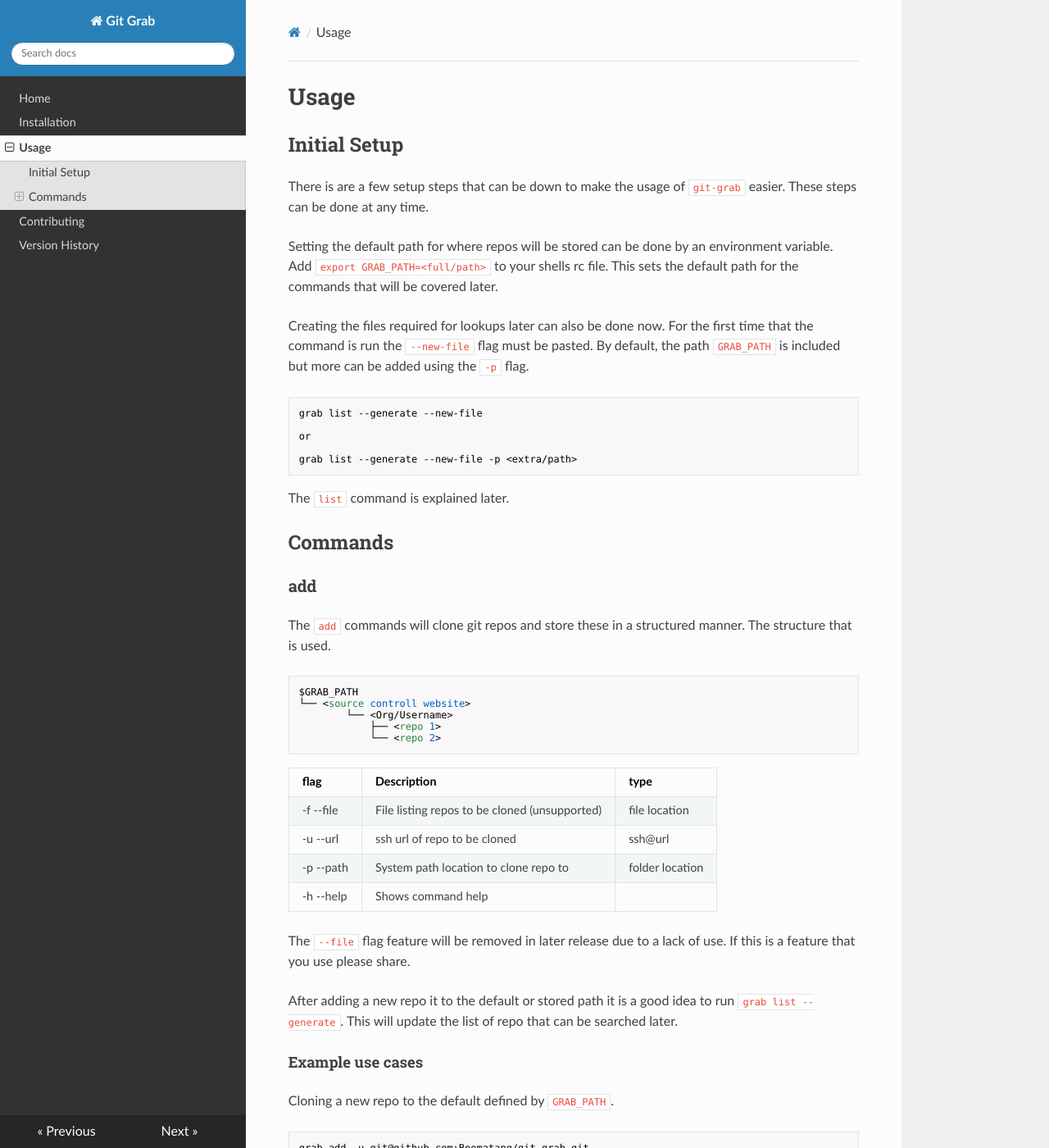
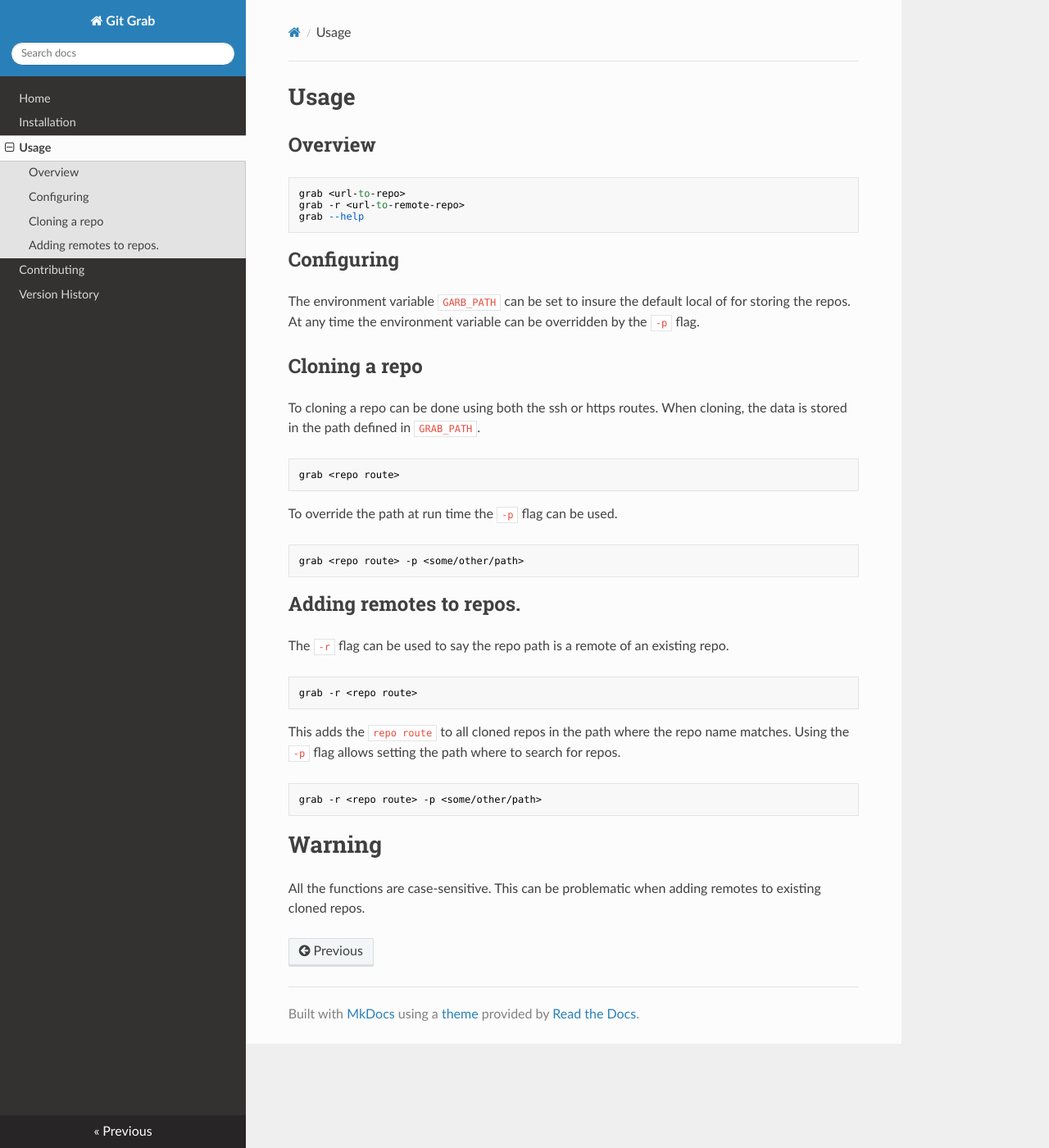
Before and after one commit to Boomatang/git-grab, an MkDocs documentation site: the page built from docs/usage.md, in a window 1280 px wide and 1400 px high. Shown: the whole window at 82% size. Built offline with MkDocs 1.6.1, drawn with Linux system fonts in a browser that asks for light colours; nearby versions of some CDN libraries; some of the changed text lies outside the part shown.

Commit message:
Stripping down docs to match new design

````diff
--- a/docs/usage.md
+++ b/docs/usage.md
@@ -1,126 +1,38 @@
 # Usage
 
-## Initial Setup
-There is are a few setup steps that can be down to make the usage of `git-grab` easier.
-These steps can be done at any time.
-
-Setting the default path for where repos will be stored can be done by an environment variable.
-Add `export GRAB_PATH=<full/path>` to your shells rc file.
-This sets the default path for the commands that will be covered later.
-
-Creating the files required for lookups later can also be done now.
-For the first time that the command is run the `--new-file` flag must be pasted.
-By default, the path `GRAB_PATH` is included but more can be added using the `-p` flag.
-```shell
-grab list --generate --new-file
-
-or
-
-grab list --generate --new-file -p <extra/path>
+## Overview
 ```
-The `list` command is explained later.
-
-## Commands
-### add
-The `add` commands will clone git repos and store these in a structured manner.
-The structure that is used.
-```
-$GRAB_PATH
-└── <source controll website>
-        └── <Org/Username>
-            ├── <repo 1>
-            └── <repo 2>
+grab <url-to-repo>
+grab -r <url-to-remote-repo>
+grab --help
 ```
 
-| flag      | Description                                   | type            |
-|-----------|-----------------------------------------------|-----------------|
-| -f --file | File listing repos to be cloned (unsupported) | file location   |
-| -u --url  | ssh url of repo to be cloned                  | ssh@url         |
-| -p --path | System path location to clone repo to         | folder location |
-| -h --help | Shows command help                            |                 |
+## Configuring
+The environment variable `GARB_PATH` can be set to insure the default local of for storing the repos.
+At any time the environment variable can be overridden by the `-p` flag.
 
-The `--file` flag feature will be removed in later release due to a lack of use.
-If this is a feature that you use please share.
-
-After adding a new repo it to the default or stored path it is a good idea to run `grab list --generate`.
-This will update the list of repo that can be searched later.
-
-#### Example use cases
-
-Cloning a new repo to the default defined by `GRAB_PATH`.
+## Cloning a repo
+To cloning a repo can be done using both the ssh or https routes.
+When cloning, the data is stored in the path defined in `GRAB_PATH`.
 ```shell
-grab add -u git@github.com:Boomatang/git-grab.git
+grab <repo route>
+```
+To override the path at run time the `-p` flag can be used.
+```shell
+grab <repo route> -p <some/other/path>
 ```
 
-Clone a repo to a none default location.
-One reason this might want to be done is to temporarily clone a repo.
+## Adding remotes to repos.
+The `-r` flag can be used to say the repo path is a remote of an existing repo.
 ```shell
-grab add -u git@github.com:Boomatang/git-grab.git -p /tmp
+grab -r <repo route>
+```
+This adds the `repo route` to all cloned repos in the path where the repo name matches.
+Using the `-p` flag allows setting the path where to search for repos.
+```shell
+grab -r <repo route> -p <some/other/path>
 ```
 
-### fork
-The `fork` command adds remotes to the cloned repos.
-This is done with using the same `git@url` that would be used the clone the remote locally.
-Currently, this feature only work with repos on github.com.
-
-| Flags      | Description                          | Type            |
-|------------|--------------------------------------|-----------------|
-| -p, --path | Path to repo if not in default paths | Folder location |
-| -h, --help | Display help text                    |                 |
-
-When the repo is in the default paths state in the `list` command there is no need to use the `-p` flag.
-The repo will be found.
-
-After using the command the remote will be added using the username of the fork.
-The git remotes can be listed by using `git remote`.
-
-#### Example usage
-
-Adding a remote to existing repo.
-```shell
-grab fork git@github.com:<username>/git-grab.git
-```
-
-Adding a remote to repo in none default location.
-```shell
-grab fork -p /tmp/repo git@github.com:<username>/git-grab.git
-```
-
-### list
-The `list` command can be used to list all the repos that have being configured and in the default path.
-
-| Flags        | Description                                                                             | Type             |
-|--------------|-----------------------------------------------------------------------------------------|------------------|
-| -o, --org    | List only repos from give org/user                                                      | string           |
-| -w, --wide   | Shows more details on the repo                                                          | bool             |
-| --generate   | Generates teh repo_list.yaml file                                                       | bool             |
-| -p           | Paths to include in generate function                                                   | folder locations |
-| --show-paths | List the paths from grab_paths.yaml that is used to generate the current repo_list.yaml | bool             |
-| --new-file   | Creates a new grab_paths.yaml file                                                      | bool             |
-| -h, --help   | Display help text                                                                       |                  |
-
-### path
-The `path` command prints the path to a repo.
-This can take a number that is shown side the repo from the list command or the org/repo string.
-
-| Flags        | Description       | Type |
-|--------------|-------------------|------|
-| -h, --help   | Display help text |      |
-
-#### Example use case
-
-Print the path to a repo
-```shell
-$ grab path Boomatang/git-grab
-<path/to/repo/git-grab>
-
-or
-
-$ grab path 2
-<path/to/repo/git-grab>
-```
-
-A common use case is to combine this with the `cd` command to change to repo location.
-```shell
-cd $(grab path Boomatang/git-grab)
-```
+# Warning
+All the functions are case-sensitive.
+This can be problematic when adding remotes to existing cloned repos.
````
Also changed, not shown: README.md (+38 -100 lines), docs/contributing.md (deleted, +0 -127 lines), docs/history.md (deleted, +0 -4 lines), docs/index.md (+3 -46 lines), docs/installation.md (+1 -1 lines), requirements.txt (+74 -74 lines), 1 other file.
